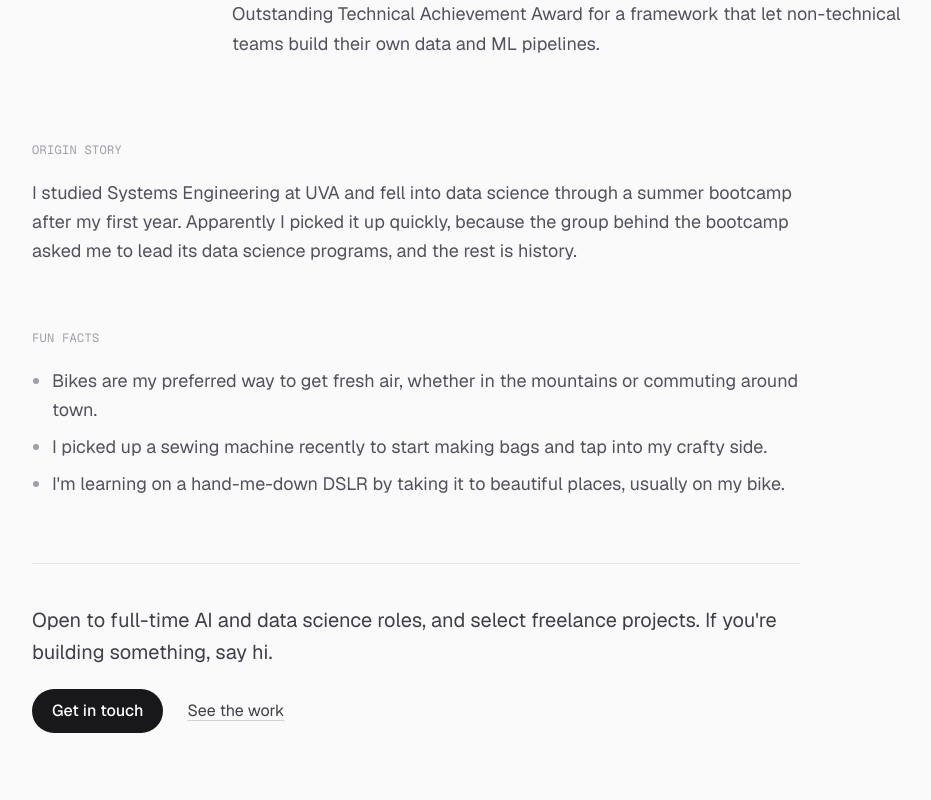
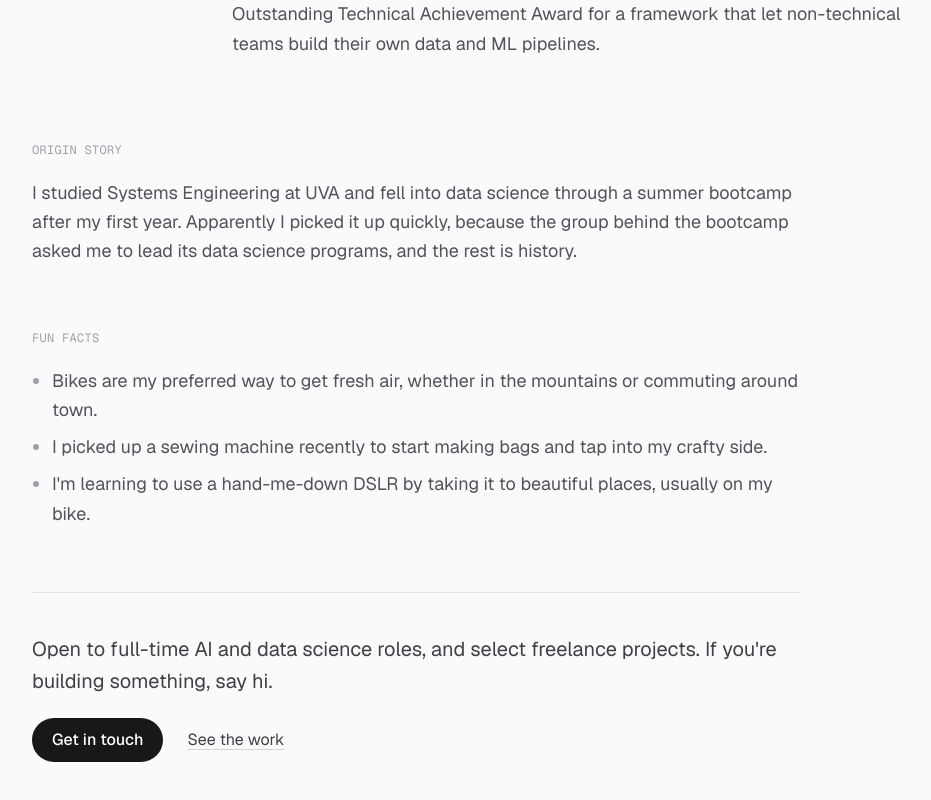
Before and after one commit to CharlieTolleson/portfolio-site, a Next.js app: page /about in a window 1280 px wide. Shown: the part 875-1675 px from the top of the page, without its empty margins (48-979 px from the left). Built offline with nearby package versions, Linux system fonts and the light colour scheme.

Commit message:
About: reword the photography fun fact
Co-Authored-By: Claude Opus 5.5 <noreply@anthropic.com>

```diff
--- a/src/app/about/page.tsx
+++ b/src/app/about/page.tsx
@@ -36,7 +36,7 @@ const LINK =
 const FUN_FACTS = [
   "Bikes are my preferred way to get fresh air, whether in the mountains or commuting around town.",
   "I picked up a sewing machine recently to start making bags and tap into my crafty side.",
-  "I'm learning on a hand-me-down DSLR by taking it to beautiful places, usually on my bike.",
+  "I'm learning to use a hand-me-down DSLR by taking it to beautiful places, usually on my bike.",
 ];
 
 /** One line per stop, newest first. ReactNode so a line can link to its case study. */
```
